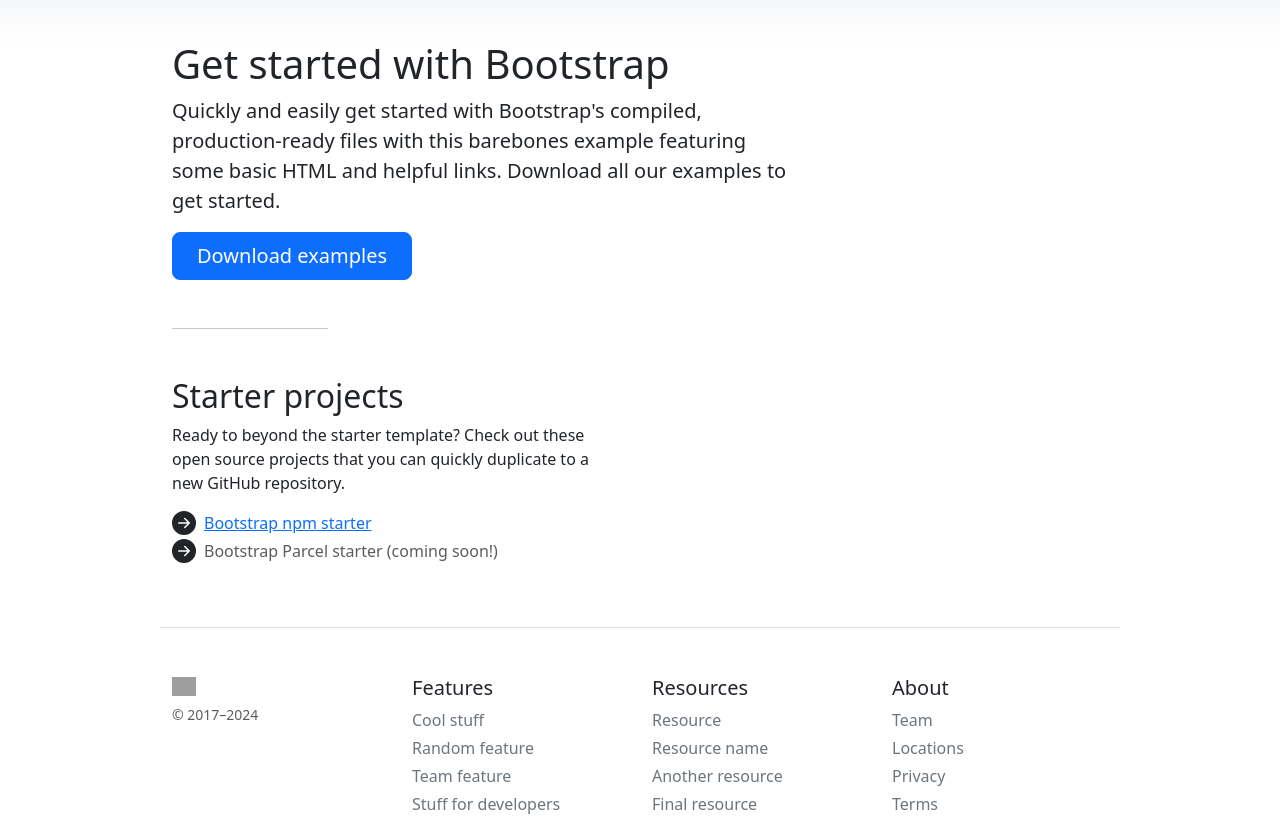
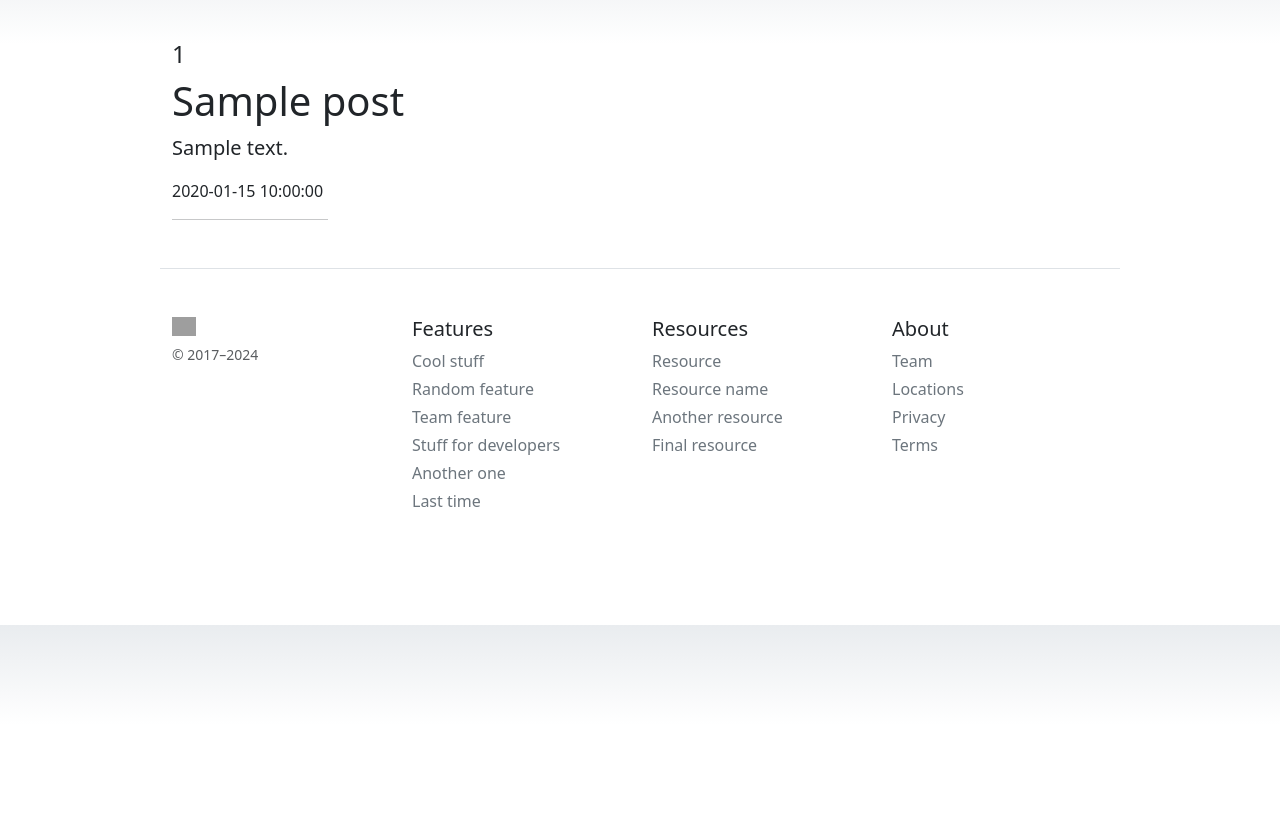
Before and after one commit to mrSHAHZOD/bootstrap, a PHP site: page /post.php?post_id=1 in a window 1280 px wide. Shown: the part 56-875 px from the top of the page. After the commit the page ends 726 px from the top, so only its background shows below. Run offline with PHP 8.4, Linux system fonts and the light colour scheme; tables that the repository leaves empty or names only in its code hold one stand-in row (values such as "Sample post"); grey boxes are pictures that could not be loaded.

Commit message:
Post id show

```diff
--- a/blog.php
+++ b/blog.php
@@ -35,6 +35,7 @@ $posts = $statement->fetchAll();
       </div>
     <?php endif; ?>
     <div class="row row-cols-1 row-cols-sm-2 row-cols-md-3 g-3">
+
       <?php foreach($posts as $post) : ?>
       <div class="col">
         <div class="card shadow-sm">
@@ -43,6 +44,9 @@ $posts = $statement->fetchAll();
             <rect width="100%" height="100%" fill="#55595c" /><text x="50%" y="50%" fill="#eceeef" dy=".3em">Thumbnail</text>
           </svg>
           <div class="card-body">
+            <a href="post.php?post_id=<?= $post['id'] ?>">
+              <h4><?= $post['title'] ?></h4>
+            </a>
             <h4><?= $post["title"] ?></h4>
             <p class="card-text"><?= $post['body'] ?></p>
             <div class="d-flex justify-content-between align-items-center">
--- a/post.php
+++ b/post.php
@@ -1,30 +1,24 @@
 <?php
 $title = 'Post';
 require 'includs/header.php';
+
+require 'database.php';
+
+$id = $_GET['post_id'];
+$statement = $pdo->prepare("SELECT * FROM posts where id = ?");
+$statement->execute([$id]);
+$post = $statement->fetch();
+
 ?>
 
 <div class="container mt-5" >
-<h1>Get started with Bootstrap</h1>
-    <p class="fs-5 col-md-8">Quickly and easily get started with Bootstrap's compiled, production-ready files with this barebones example featuring some basic HTML and helpful links. Download all our examples to get started.</p>
+  <h4><?= $post['id'] ?> </h4>
+<h1><?= $post['title'] ?> </h1>
+    <p class="fs-5 col-md-8"><?php echo $post['body'] ?></p>
 
-    <div class="mb-5">
-      <a href="/docs/5.0/examples/" class="btn btn-primary btn-lg px-4">Download examples</a>
-    </div>
-
+    <p><?= $post['created_at'] ?></p>
     <hr class="col-3 col-md-2 mb-5">
 
-    <div class="row g-5">
-      <div class="col-md-6">
-        <h2>Starter projects</h2>
-        <p>Ready to beyond the starter template? Check out these open source projects that you can quickly duplicate to a new GitHub repository.</p>
-        <ul class="icon-list">
-          <li><a href="https://github.com/twbs/bootstrap-npm-starter" rel="noopener" target="_blank">Bootstrap npm starter</a></li>
-          <li class="text-muted">Bootstrap Parcel starter (coming soon!)</li>
-        </ul>
-      </div>
-
-
-    </div>
 </div>
 
 
```
